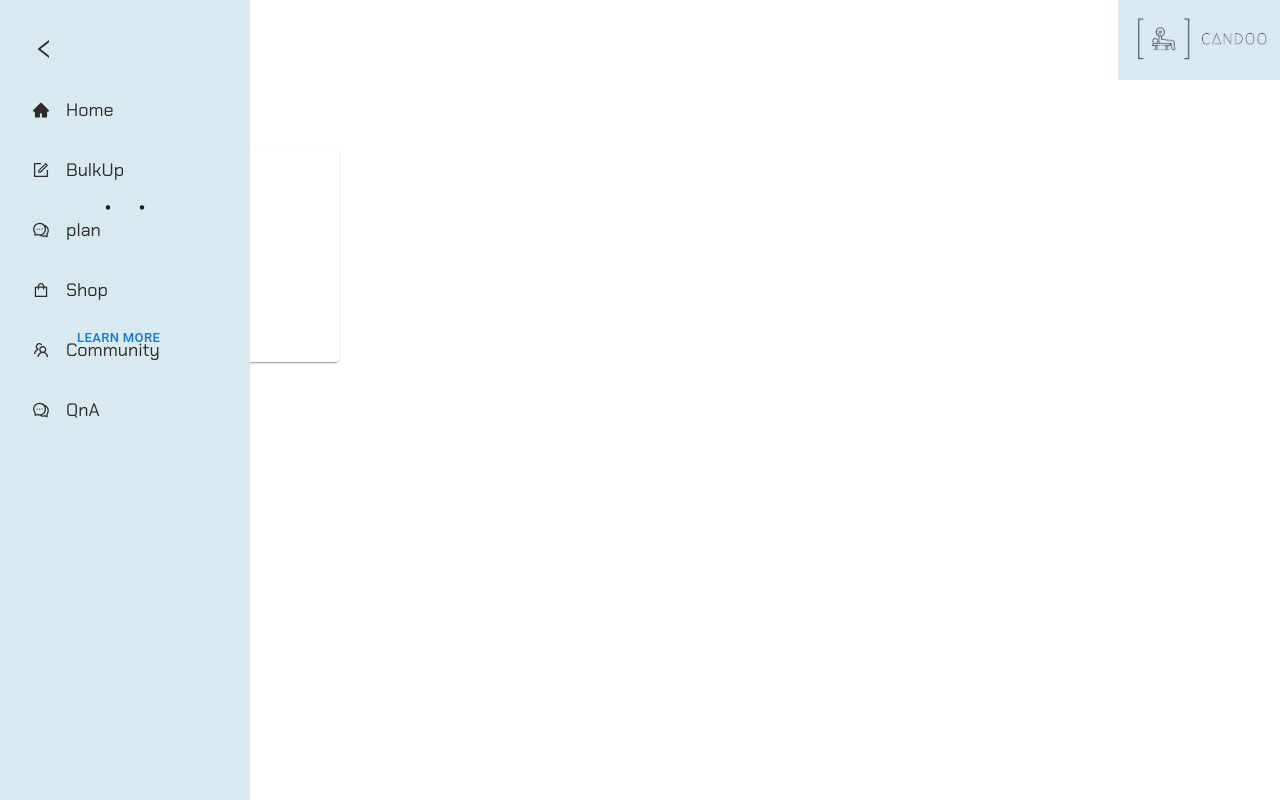
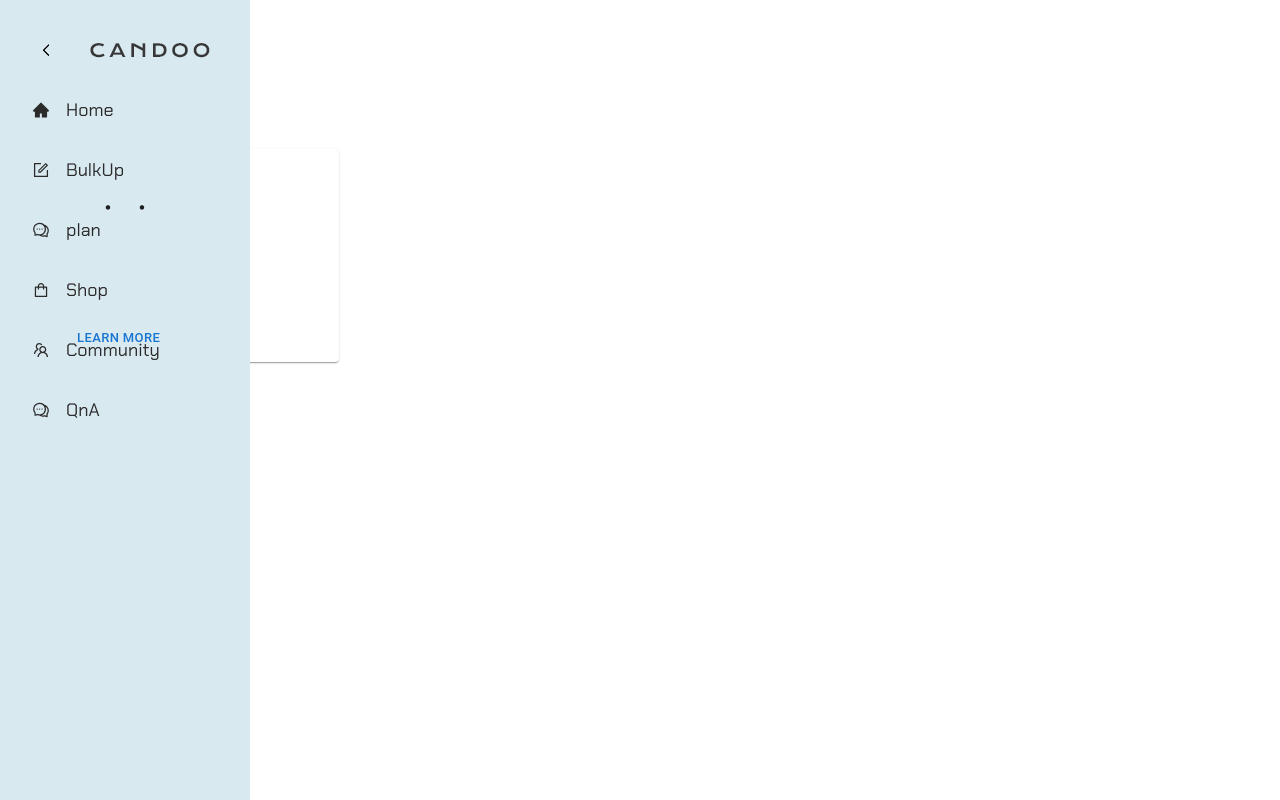
Before and after one commit to so00905/CANDOO, a React (Create React App) app: page / in a window 1280 px wide. Built offline with nearby package versions, Linux system fonts and the light colour scheme.

Commit message:
navbar logo image 추가

```diff
--- a/src/components/navbar/Navbar.tsx
+++ b/src/components/navbar/Navbar.tsx
@@ -33,17 +33,16 @@ function Navbar() {
                   {miniSidenav ? "menu_open" : "menu"}
                 </Icon>
               </IconButton> */}
-          <img
-            className="logo"
-            alt="logo"
-            src={require("../../images/candoo_row.png")}
-          />
         </div>
         <nav className={sidebar ? "nav-menu active" : "nav-menu"}>
           <ul className="nav-menu-items" onClick={showSidebar}>
             <li className="navbar-toggle">
               <Link to="#" className="menu-bars">
-                <AiIcons.AiOutlineLeft />
+                <img
+                  className="logo"
+                  alt="logo"
+                  src={require("../../images/candoo186x32_v2.png")}
+                />
               </Link>
             </li>
             {SidebarData.map((item, index) => {
--- a/src/routes.tsx
+++ b/src/routes.tsx
@@ -40,9 +40,9 @@ import Tables from "./components/Tables";
 
 // @mui icons
 import Icon from "@mui/material/Icon";
+import React from "react";
 
 const routes = [
-
   {
     type: "collapse",
     name: "Tables",
@@ -51,7 +51,6 @@ const routes = [
     route: "/tables",
     component: <Tables />,
   },
-
 ];
 
 export default routes;
```
Also changed, not shown: src/images/candoo186x32.png (added), src/images/candoo186x32_v2.png (added).
